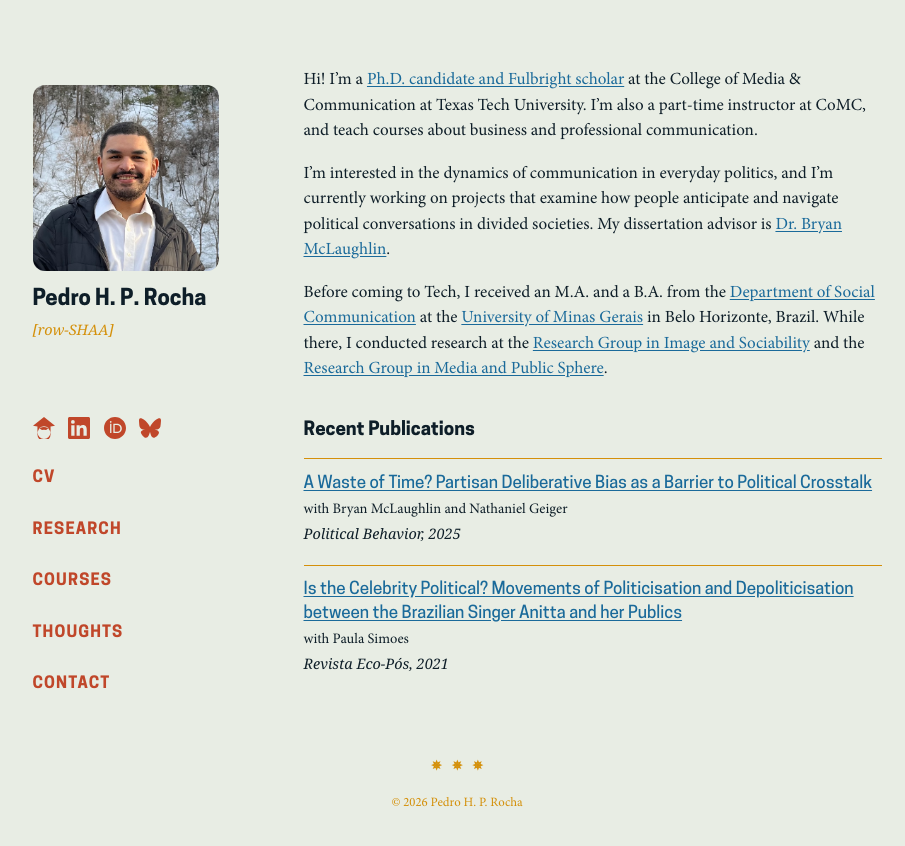
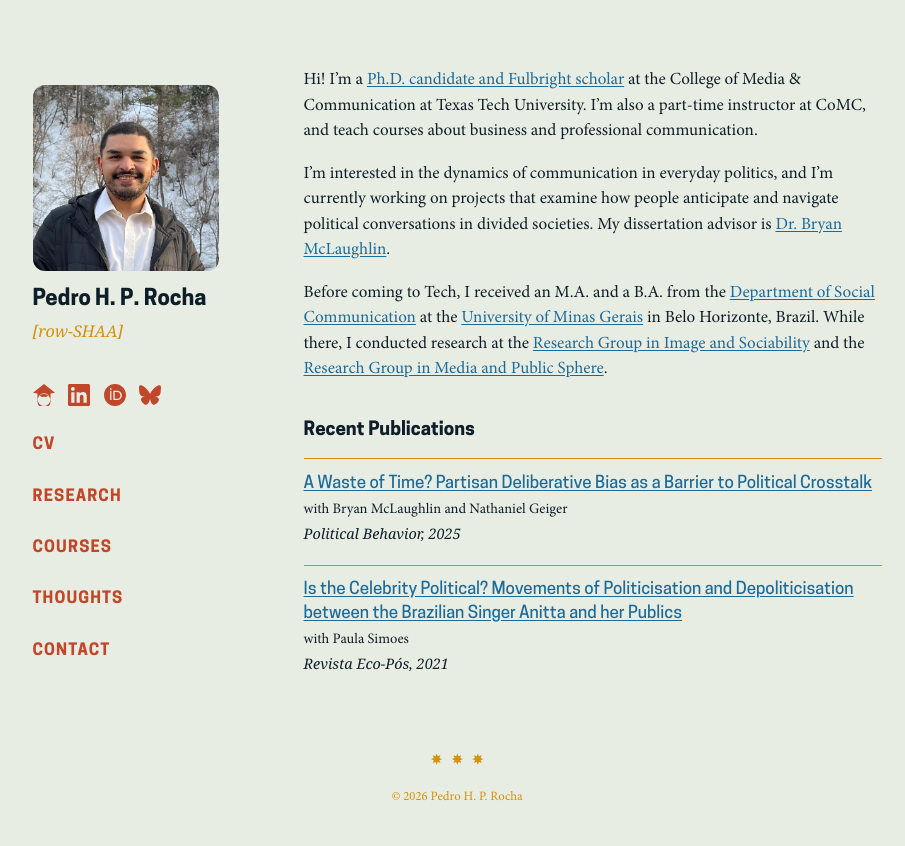
Before and after one commit to pedrohprocha/pedrohprocha.github.io, a Jekyll site: the page built from index.md, in a window 1280 px wide. Shown: the top 846 px of the page, without its empty margins (183-1088 px from the left). Built offline with Jekyll 4.4.1, drawn with Linux system fonts in a browser that asks for light colours; some web fonts are replaced.

Commit message:
adjust icon position

```diff
--- a/assets/css/main.css
+++ b/assets/css/main.css
@@ -294,7 +294,7 @@ h3 {
     gap: 0.8rem;
     flex-wrap: wrap;
     align-items: center;
-    margin-top: 2.5rem;
+    margin-top: 1.2rem;
 }
 
 .sidebar-icons a {
@@ -309,11 +309,11 @@ h3 {
 }
 
 .tagline {
-    font-size: 0.85rem;
+    font-size: 0.95rem;
     color: var(--muted);
     font-style: italic;
     margin-top: 0;
-    margin-bottom: 2rem;
+    margin-bottom: 1.2rem;
 }
 
 .headshot-sm {
```
